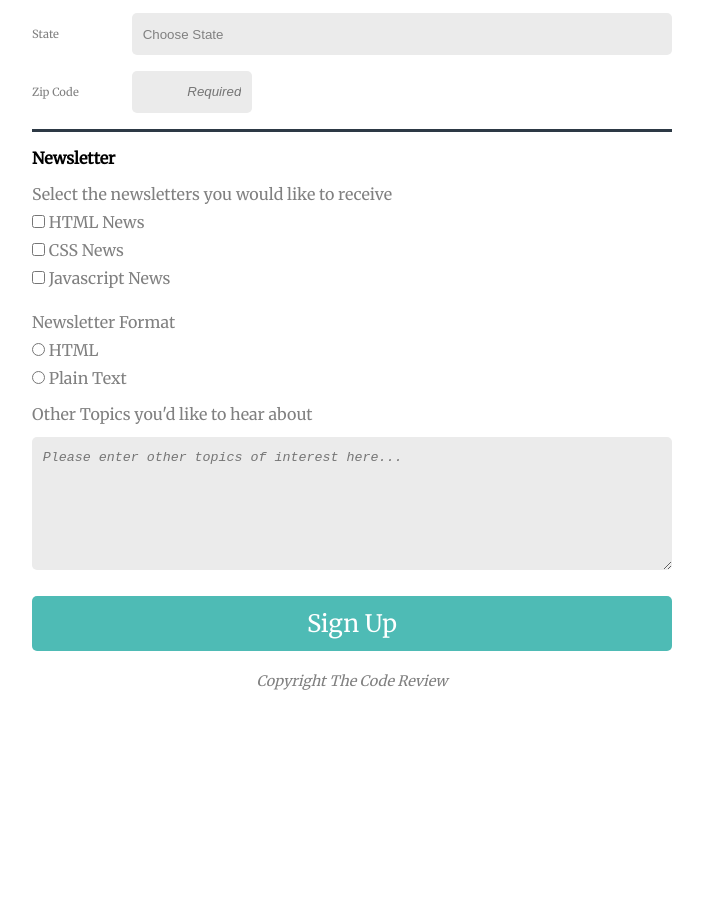
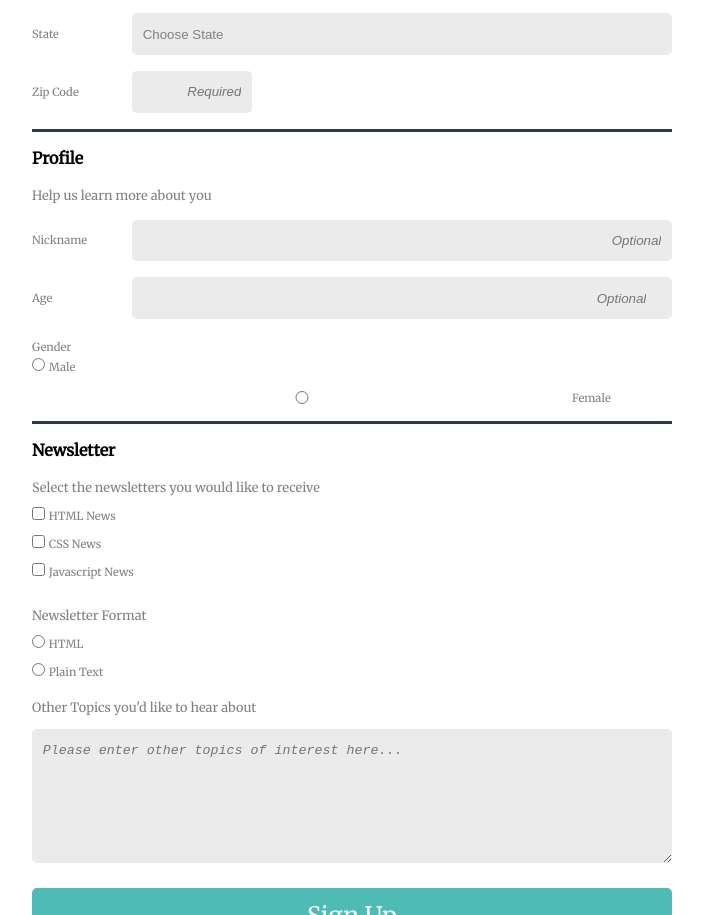
Before and after one commit to k-snides/online-registration-form, a plain HTML site: page index.html in a window 1280 px wide. Shown: the part 527-1442 px from the top of the page, without its empty margins (288-991 px from the left). Before the commit the page ends 1239 px from the top, so only its background shows below. Drawn offline with Linux system fonts and the light colour scheme.

Commit message:
add profile section to form

```diff
--- a/css/style.css
+++ b/css/style.css
@@ -91,6 +91,7 @@ label {
 	color: gray;
 	font-size: 0.7em;
 	margin-bottom: 0.4em;
+	flex: 1 0 100%;
 }
 
 .form .wrapper {
@@ -115,49 +116,37 @@ legend {
 	flex-wrap: wrap;
 }
 
-.form-fields input[type="text"],
-.form-fields input[type="email"],
-.form-fields input[type="tel"],
-.form-fields input[type="number"],
-.form-fields select,
-.form-newsletter__receive input[type="checkbox"],
-.form-newsletter__format input[type="radio"],
-.form-newsletter__format textarea {
-	flex: 1 0 230px;
+input,
+select,
+textarea {
 	padding: 1em 0.8em;
 	background-color: rgb(235, 235, 235);
 	border: none;
 	border-radius: 5px;
+	flex: 1 0 230px;
+
+	transition: background-color 0.3s ease-in;
 }
 
-.form-fields input[type="text"]:focus,
-.form-fields input[type="email"]:focus,
-.form-fields input[type="tel"]:focus,
-.form-fields input[type="number"]:focus,
-.form-fields input[type="checkbox"]:focus,
-.form-fields input[type="radio"]:focus,
-.form-fields select:focus,
-.form-newsletter__format textarea:focus {
+input:focus,
+select:focus,
+textarea:focus  {
 	border: 1px solid rgb(45, 57, 69);
-	background-color: rgb(230, 230, 230);
+	background-color: rgb(225, 225, 225);
 	outline: none;
-}
-
-label {
-	flex: 1 0 100%;
 }
 
 .sub-heading {
 	font-size: 0.8em;
 }
 
-.form-fields input,
-.form-fields select,
+input,
+select,
 .form-newsletter__format textarea {
 	margin-bottom: 1em;
 }
 
-select{
+select {
  -webkit-appearance: none;
  -moz-appearance: none;
  appearance: none;
@@ -189,7 +178,24 @@ option[value=""][disabled] {
   font-style: italic;
 }
 
+/* --- Profile Section --- */
+.profile-details {
+	margin: 1em 0;
+}
 
+.profile-details li {
+	flex-wrap: wrap;
+	display: flex;
+}
+
+.profile-details li:nth-child(3),
+.profile-details li:nth-child(4) {
+	display: block;
+}
+
+.profile-details li:last-child {
+	margin-top: 0.5em;
+}
 
 /* --- Newsletter Section --- */
 .form-newsletter__receive li {
@@ -251,17 +257,17 @@ footer p {
 
 	/* === Form === */
 	/* --- Contact Information Section --- */
-	.form-fields li {
+	li {
 		margin-bottom: 1em;
 	}
 
-	.form-fields label {
+	label {
 		flex: 1 0 100px;
 		margin: auto;
 		max-width: 100px;
 	}
 
-	.form-fields input {
+	input {
 		margin: auto;
 	}
 
@@ -276,14 +282,6 @@ footer p {
 
 	input#zipcode {
 		margin-left: 0;
-	}
-
-
-	.newsletter label {
-		font-size: 1em;
-	}
-	.sub-heading {
-		font-size: 0.5em;
 	}
 
 }
--- a/index.html
+++ b/index.html
@@ -40,13 +40,13 @@
 								<li>
 									<!-- Full Name -->
 									<label for="full-name">Full Name</label>
-									<input type="text" id="full-name" name="full_name" placeholder="Required" />
+									<input type="text" id="full-name" name="full_name" placeholder="Required" required/>
 								</li>
 
 								<li>
 									<!-- Email Address -->
 									<label for="email">Email Address</label>
-									<input type="email" id="email" name="email" placeholder="Required" />
+									<input type="email" id="email" name="email" placeholder="Required" required/>
 								</li>
 
 								<li>
@@ -58,13 +58,13 @@
 								<li>
 									<!-- Street Address -->
 									<label for="address">Street Address</label>
-									<input type="text" id="address" name="address" placeholder="Required" />
+									<input type="text" id="address" name="address" placeholder="Required" required/>
 								</li>
 
 								<li>
 									<!-- City -->
 									<label for="city">City</label>
-									<input type="text" id="city" name="city" placeholder="Required" />
+									<input type="text" id="city" name="city" placeholder="Required" required/>
 								</li>
 
 								<li>
@@ -146,10 +146,45 @@
 								<li>
 									<!-- Zip Code -->
 									<label for="zipcode">Zip Code</label>
-									<input type="text" id="zipcode" name="zipcode" placeholder="Required" />
+									<input type="text" id="zipcode" name="zipcode" placeholder="Required" required/>
 								</li>
 							</ul>
 						</div>
+					</fieldset>
+				</div>
+
+				<div class="wrapper">
+					<fieldset class="profile">
+						<legend>Profile</legend>
+
+							<!-- Profile -->
+							<label class="sub-heading">Help us learn more about you</label>
+
+							<div class="form-group">
+								<ul class="profile-details">
+									<li>
+										<label for="nickname">Nickname</label>
+										<input type="text" id="nickname" name="nickname" placeholder="Optional" />
+									</li>
+
+									<li>
+										<label for="age">Age</label>
+										<input type="number" id="age" name="age" placeholder="Optional" />
+									</li>
+
+									<label>Gender</label>
+									<li>
+										<input type="radio" id="male" name="gender" value="male" />
+										<label for="male"> Male</label>
+									</li>
+
+									<li>
+										<input type="radio" id="female" name="gender" value="female" />
+										<label for="female"> Female</label>
+									</li>
+
+								</ul>
+							</div>
 					</fieldset>
 				</div>
 
@@ -186,19 +221,19 @@
 							<div class="form-group">
 								<ul class="form-newsletter__format">
 									<li>
-										<input type="radio" id="html" name="newsletter_format" value="html" />
-										<label for="html"> HTML</label>
+										<input type="radio" id="html" name="newsletter_format" value="html"  required/>
+										<label for="html" required> HTML</label>
 									</li>
 
 									<li>
-										<input type="radio" id="plain-text" name="newsletter_format" value="plain_text">
+										<input type="radio" id="plain-text" name="newsletter_format" value="plain_text" required>
 										<label for="plain-text"> Plain Text</label>
 									</li>
 
 									<!-- Other topics -->
 									<li>
 										<label class="sub-heading" for="other-topics">Other Topics you'd like to hear about</label>
-										<textarea name="other_topics" id="other-topics" placeholder="Please enter other topics of interest here..."></textarea>
+										<textarea name="other_topics" id="other-topics" placeholder="Please enter other topics of interest here..." required></textarea>
 									</li>
 								</ul>
 							</div>
```
